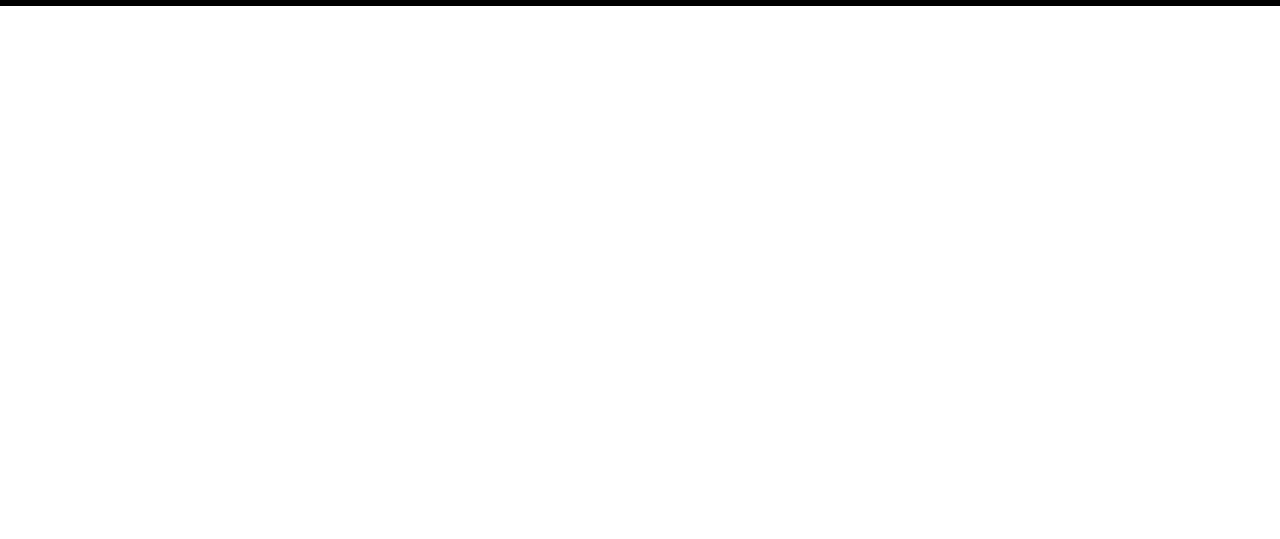
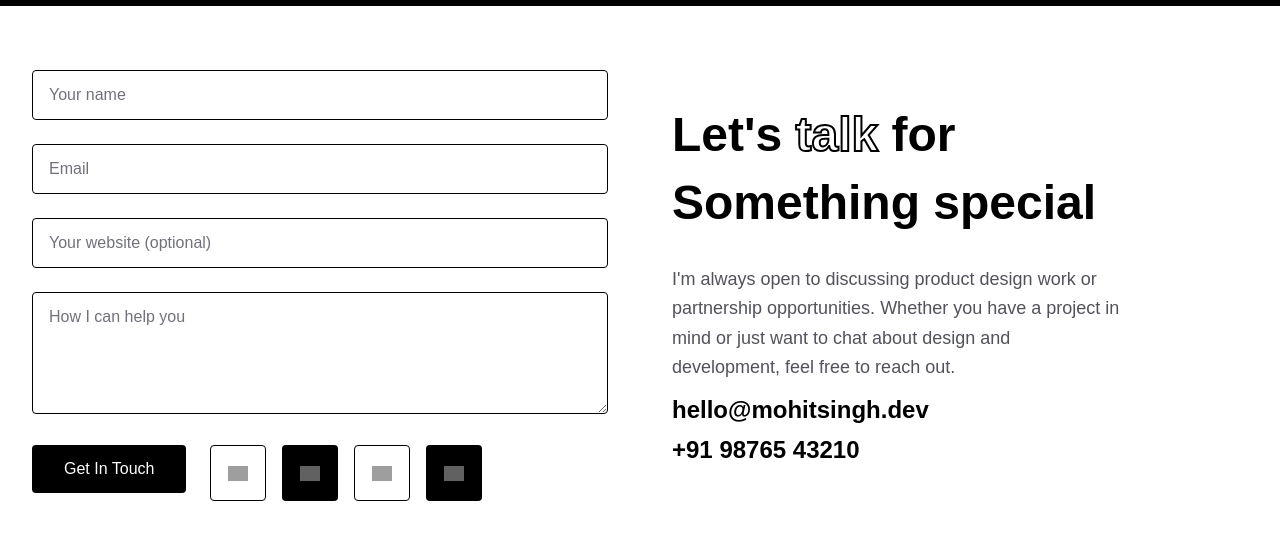
Before and after one commit to Mohit0205ms/Portfolio, a Next.js app: page / in a window 1280 px wide. Shown: the part 5091-5630 px from the top of the page. Before the commit the page ends 5097 px from the top, so only its background shows below. Built offline with nearby package versions, Linux system fonts and the light colour scheme; grey boxes are pictures that could not be loaded.

Commit message:
created ContactMe section

```diff
--- a/app/page.tsx
+++ b/app/page.tsx
@@ -1,4 +1,5 @@
 import AboutMeSection from '@/components/AboutMeSection';
+import ContactMeSection from '@/components/ContactMeSection';
 import ExperienceSection from '@/components/ExperienceSection';
 import HeroSection from '@/components/HeroSection';
 import MyProjectSection from '@/components/MyProjectSection';
@@ -20,6 +21,11 @@ export default function Home() {
       <ExperienceSection />
       <AboutMeSection starting={starting} middle={middle} ending={ending} />
       <MyProjectSection/>
+      <ContactMeSection
+        description="I'm always open to discussing product design work or partnership opportunities. Whether you have a project in mind or just want to chat about design and development, feel free to reach out."
+        email="hello@mohitsingh.dev"
+        phoneNumber="+91 98765 43210"
+      />
     </div>
   );
 }
--- /dev/null
+++ b/components/ContactMeSection.tsx
@@ -0,0 +1,114 @@
+'use client';
+import { useWindowDimensions } from '@/hooks/dimensions';
+import SocialLinkCard from './shared/SocialLinkCard';
+
+interface ContactMeSectionProps {
+  description: string;
+  email: string;
+  phoneNumber: string;
+}
+
+const ContactMeSection = ({
+  description,
+  email,
+  phoneNumber,
+}: ContactMeSectionProps) => {
+  const { width } = useWindowDimensions();
+  const strokeThickness = width <= 1004 ? '1.5px' : '2px';
+
+  return (
+    <div className='flex justify-center py-8 sm:py-12 lg:py-16'>
+      <div className='max-w-7xl px-4 sm:px-6 lg:px-8 w-full'>
+        <div className='flex flex-col lg:flex-row gap-8 lg:gap-16'>
+          {/* Left section - Contact Form */}
+          <div className='flex-1'>
+            <div className='space-y-6'>
+              {/* Name field */}
+              <input
+                type='text'
+                placeholder='Your name'
+                className='w-full px-4 py-3 bg-white border border-black rounded-[4px] text-black placeholder-zinc-500 focus:outline-none focus:ring-2 focus:ring-black focus:border-transparent transition-all duration-200 text-base'
+              />
+
+              {/* Email field */}
+              <input
+                type='email'
+                placeholder='Email'
+                className='w-full px-4 py-3 bg-white border border-black rounded-[4px] text-black placeholder-zinc-500 focus:outline-none focus:ring-2 focus:ring-black focus:border-transparent transition-all duration-200 text-base'
+              />
+
+              {/* Website field (optional) */}
+              <input
+                type='url'
+                placeholder='Your website (optional)'
+                className='w-full px-4 py-3 bg-white border border-black rounded-[4px] text-black placeholder-zinc-500 focus:outline-none focus:ring-2 focus:ring-black focus:border-transparent transition-all duration-200 text-base'
+              />
+
+              {/* Description field */}
+              <textarea
+                placeholder='How I can help you'
+                rows={4}
+                className='w-full px-4 py-3 bg-white border border-black rounded-[4px] text-black placeholder-zinc-500 focus:outline-none focus:ring-2 focus:ring-black focus:border-transparent transition-all duration-200 text-base resize-vertical min-h-[100px]'
+              />
+
+              {/* Button and Social Links */}
+              <div className='flex flex-col sm:flex-row gap-6 items-center sm:items-start'>
+                <button className='w-full sm:w-auto px-8 py-3 bg-black text-white rounded-[4px] hover:bg-zinc-800 transition-colors duration-200 font-medium text-base'>
+                  Get In Touch
+                </button>
+
+                <div className='flex justify-center sm:justify-start space-x-4'>
+                  <SocialLinkCard />
+                  <SocialLinkCard isAlternate />
+                  <SocialLinkCard />
+                  <SocialLinkCard isAlternate />
+                </div>
+              </div>
+            </div>
+          </div>
+
+          {/* Right Section - Text Content */}
+          <div className='flex-1 flex flex-col justify-center'>
+            <div className='space-y-4'>
+              <div className='space-y-2'>
+                <p className='text-black font-extrabold text-2xl sm:text-3xl lg:text-4xl xl:text-5xl leading-tight'>
+                  Let's{' '}
+                  <span
+                    style={{
+                      color: 'white',
+                      WebkitTextFillColor: 'white',
+                      WebkitTextStroke: `${strokeThickness} black`,
+                    }}
+                  >
+                    talk
+                  </span>{' '}
+                  for
+                </p>
+                <p className='text-black text-2xl sm:text-3xl lg:text-4xl xl:text-5xl font-extrabold leading-tight'>
+                  Something special
+                </p>
+              </div>
+
+              <div className='space-y-3 pt-4'>
+                <p className='text-zinc-600 text-base sm:text-lg leading-relaxed max-w-md'>
+                  {description}
+                </p>
+
+                <div className='space-y-2'>
+                  <p className='text-black text-lg sm:text-xl md:text-2xl lg:text-2xl font-bold'>
+                    {email}
+                  </p>
+                  <p className='text-black text-lg sm:text-xl md:text-2xl lg:text-2xl font-bold'>
+                    {phoneNumber}
+                  </p>
+                </div>
+              </div>
+            </div>
+          </div>
+        </div>
+      </div>
+    </div>
+  );
+};
+
+export default ContactMeSection;
```
